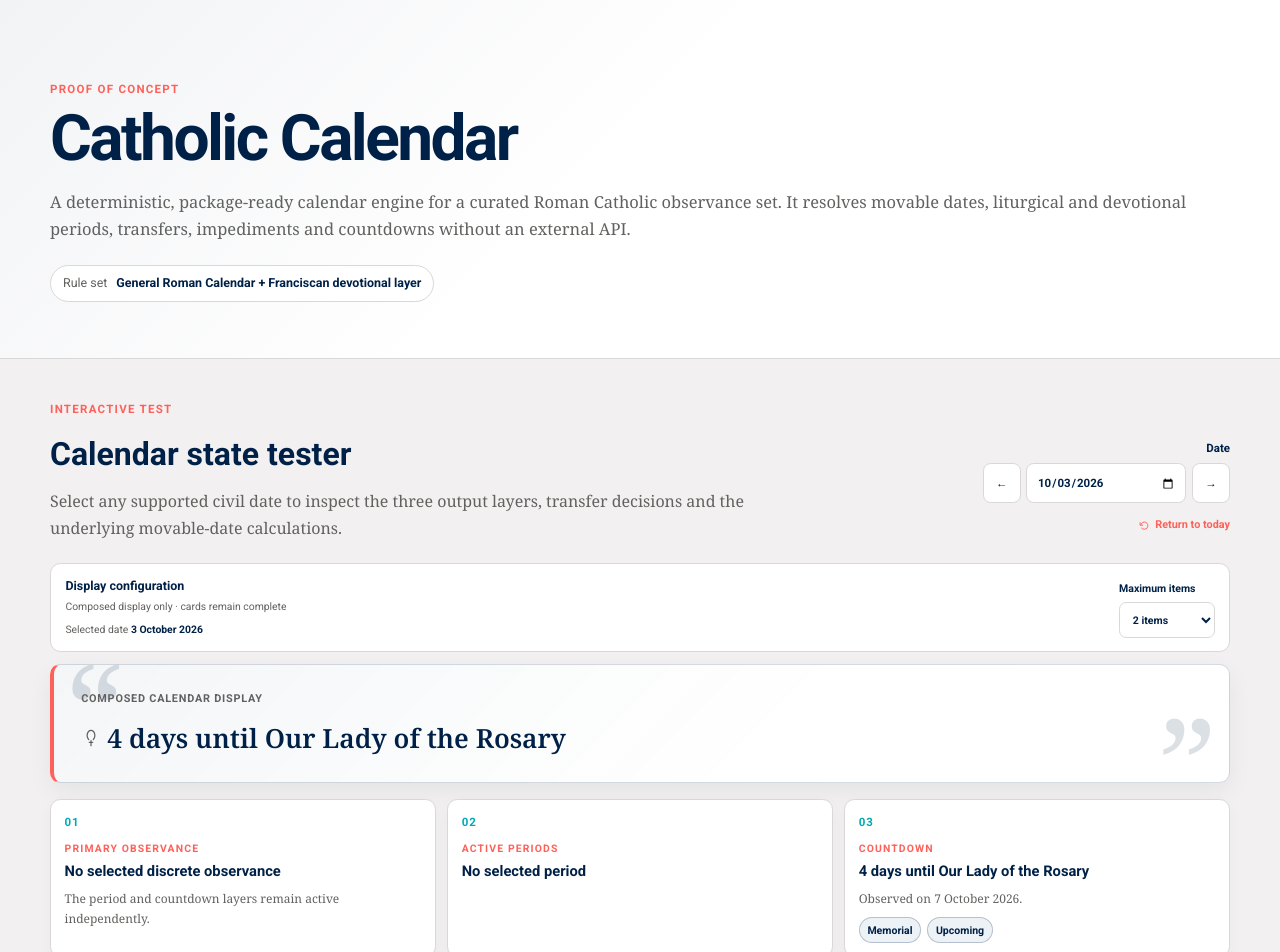
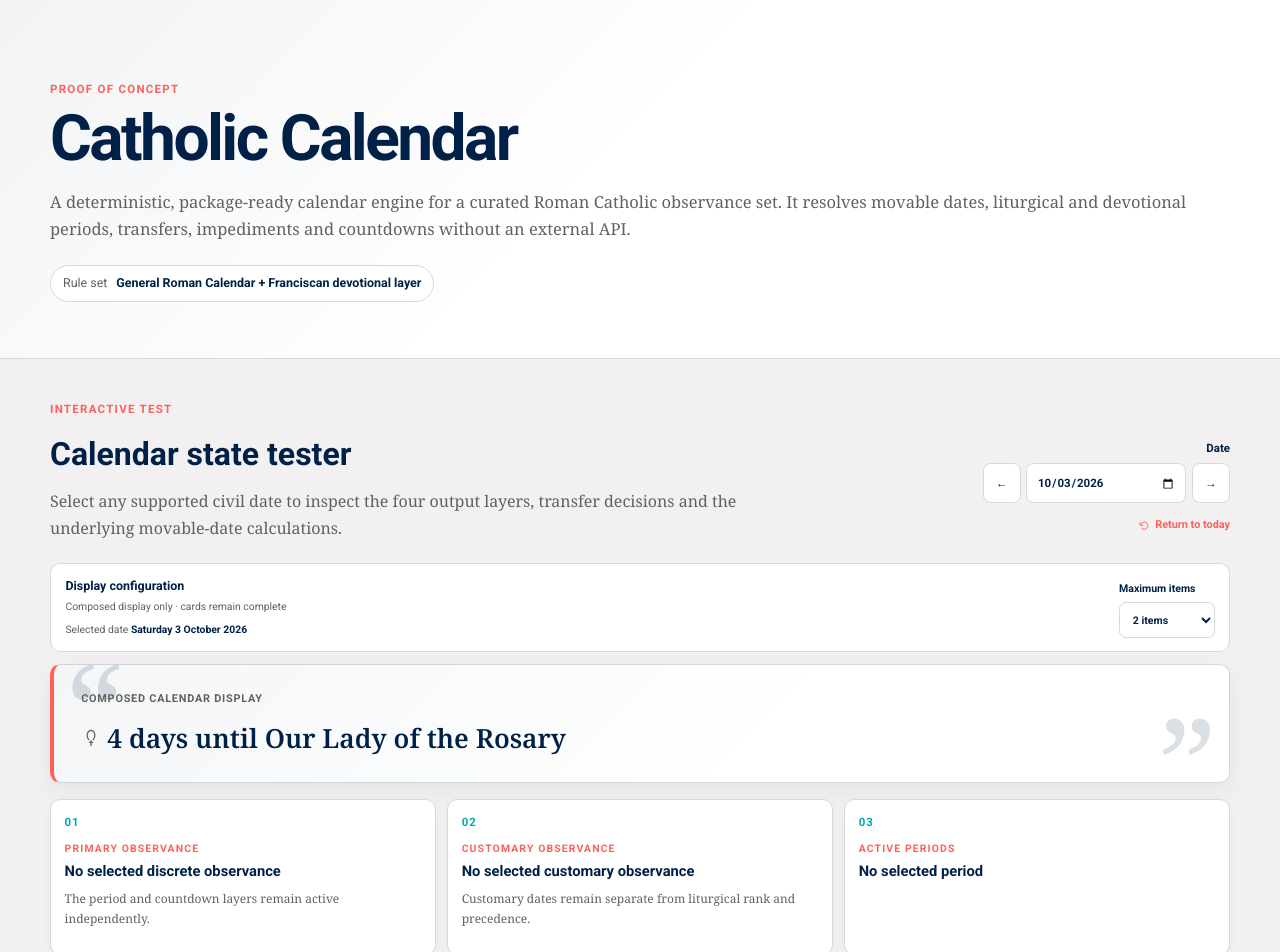
Before and after one commit to bgonzalezbustamante/catholic-calendar, a Next.js app: page / in a window 1280 px wide. Shown: the top 952 px of the page. Built offline with nearby package versions, Linux system fonts and the light colour scheme.

Commit message:
feat: expose customary observances in tester

```diff
--- a/components/calendar-tester.tsx
+++ b/components/calendar-tester.tsx
@@ -13,6 +13,16 @@ import CalendarDisplay from './calendar-display'
 
 function formatDate(value: string) {
   return new Intl.DateTimeFormat('en-GB', {
+    day: 'numeric',
+    month: 'long',
+    year: 'numeric',
+    timeZone: 'UTC',
+  }).format(new Date(`${value}T00:00:00Z`))
+}
+
+function formatDisplayDate(value: string) {
+  return new Intl.DateTimeFormat('en-GB', {
+    weekday: 'long',
     day: 'numeric',
     month: 'long',
     year: 'numeric',
@@ -113,7 +123,7 @@ export default function CalendarTester({ initialDate }: { initialDate: string })
           <p className="eyebrow">Interactive test</p>
           <h2 id="tester-title">Calendar state tester</h2>
           <p className="section-intro">
-            Select any supported civil date to inspect the three output layers,
+            Select any supported civil date to inspect the four output layers,
             transfer decisions and the underlying movable-date calculations.
           </p>
         </div>
@@ -181,7 +191,7 @@ export default function CalendarTester({ initialDate }: { initialDate: string })
           <strong>Display configuration</strong>
           <span>Composed display only · cards remain complete</span>
           <span className="display-config-date">
-            Selected date <strong>{formatDate(date)}</strong>
+            Selected date <strong>{formatDisplayDate(date)}</strong>
           </span>
         </div>
 
@@ -227,6 +237,29 @@ export default function CalendarTester({ initialDate }: { initialDate: string })
 
         <article className="layer-card">
           <span className="layer-number">02</span>
+          <p className="eyebrow">Customary observance</p>
+          {state.customaryObservances.length > 0 ? (
+            <>
+              <h3>{state.customaryObservances.map((observance) => observance.name).join(' · ')}</h3>
+              <p className="card-copy">
+                {state.customaryObservances
+                  .map((observance) => `Also known as ${observance.aliases.join(' / ')}.`)
+                  .join(' ')}
+              </p>
+              <div className="chip-row">
+                <span className="state-chip muted">Customary</span>
+              </div>
+            </>
+          ) : (
+            <>
+              <h3>No selected customary observance</h3>
+              <p className="card-copy">Customary dates remain separate from liturgical rank and precedence.</p>
+            </>
+          )}
+        </article>
+
+        <article className="layer-card">
+          <span className="layer-number">03</span>
           <p className="eyebrow">Active periods</p>
           <h3>
             {[...state.liturgicalPeriods, ...state.devotionalPeriods].length > 0
@@ -250,7 +283,7 @@ export default function CalendarTester({ initialDate }: { initialDate: string })
         </article>
 
         <article className="layer-card">
-          <span className="layer-number">03</span>
+          <span className="layer-number">04</span>
           <p className="eyebrow">Countdown</p>
           {state.countdown ? (
             <>
@@ -305,6 +338,10 @@ export default function CalendarTester({ initialDate }: { initialDate: string })
             <span>Nominal selections today</span>
             <strong>{state.nominalObservances.length}</strong>
           </div>
+          <div>
+            <span>Customary observances today</span>
+            <strong>{state.customaryObservances.length}</strong>
+          </div>
         </div>
 
         {state.observedObservances.map((event) => (
```
